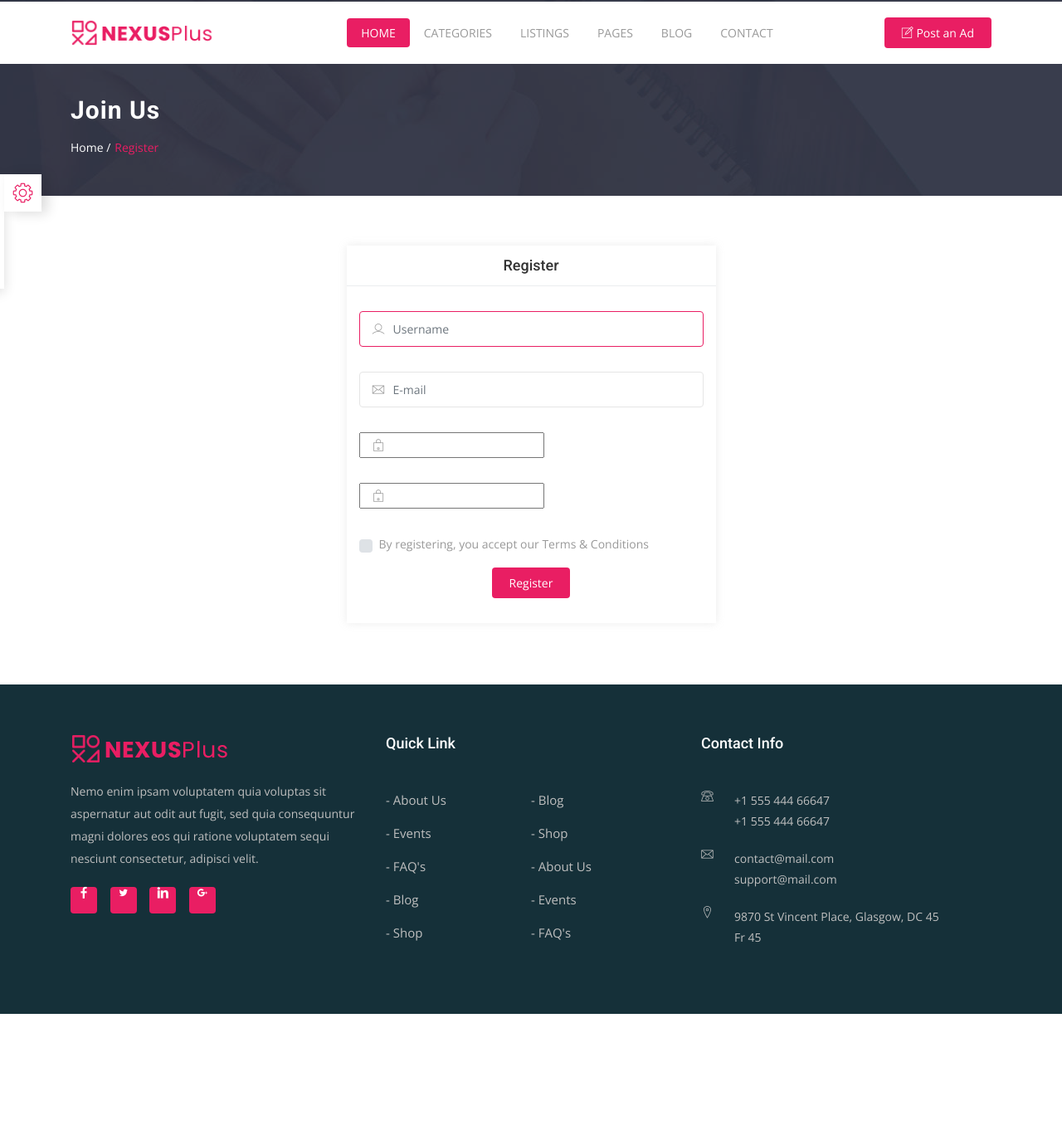
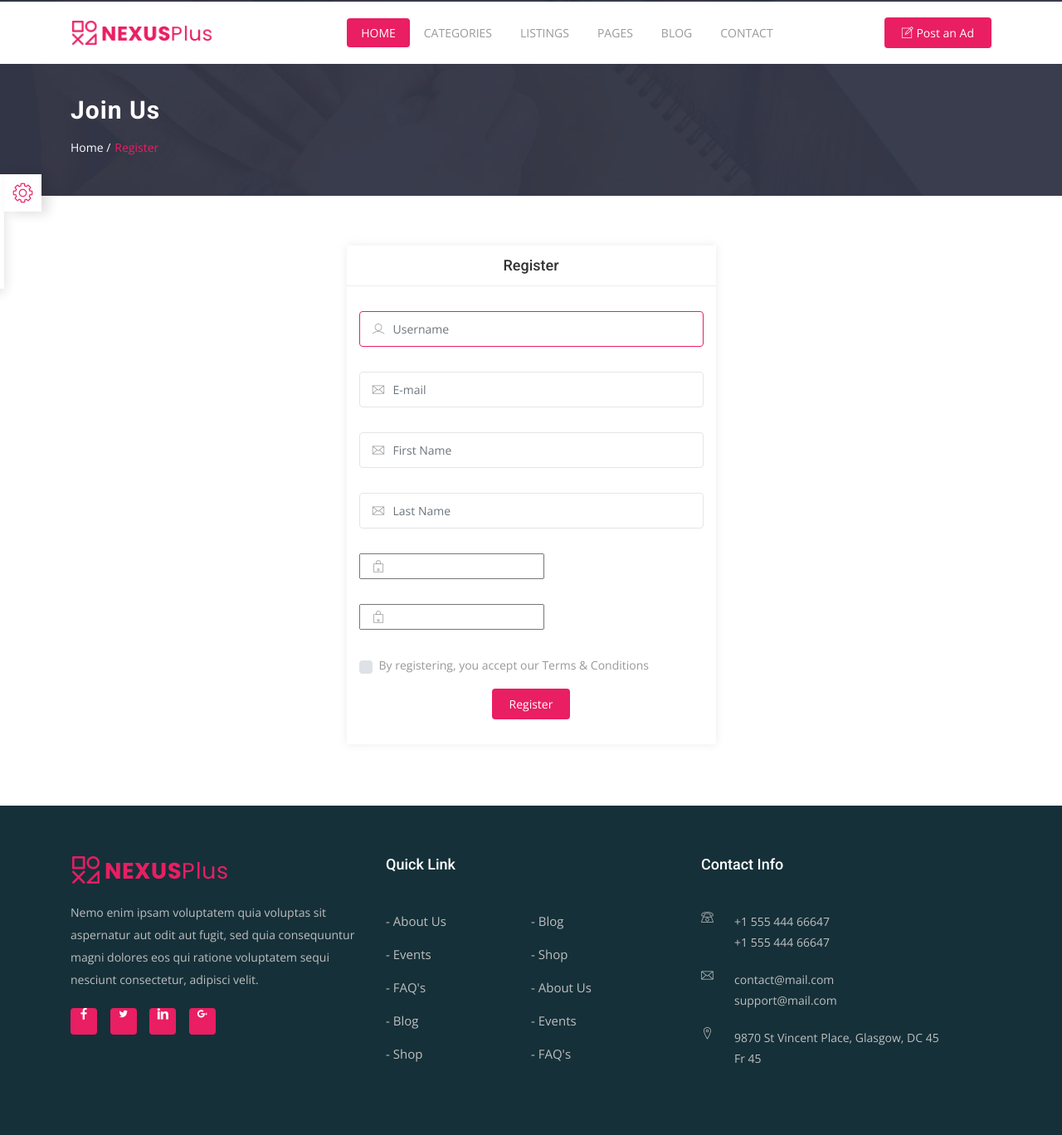
Before and after one commit to fakhriddinkarimov/Landing_Page, a Django app: page /auth/register/ in a window 1280 px wide. Shown: the part 40-1408 px from the top of the page at 83% size. Run offline with Django 3.2, Linux system fonts and the light colour scheme; some libraries are stand-ins or nearby versions; some web fonts are replaced.

Commit message:
Templates & Registration were modified

```diff
--- a/registration/forms.py
+++ b/registration/forms.py
@@ -5,9 +5,11 @@ from django import forms
 class UserForm(UserCreationForm):
 	class Meta:
 		model = User
-		fields = ['username','email','password1','password2']
+		fields = ['username','first_name','last_name','email','password1','password2']
 		widgets = {
 		'username': forms.TextInput(attrs={'placeholder': 'Username','class':'form-control'}),
+		'first_name': forms.TextInput(attrs={'placeholder': 'First Name','class':'form-control'}),
+		'last_name': forms.TextInput(attrs={'placeholder': 'Last Name','class':'form-control'}),
 		'email': forms.TextInput(attrs={'placeholder': 'E-mail','class':'form-control'}),
 		'password1': forms.PasswordInput(attrs={'class': 'form-control', 'placeholder': 'Password'}),
 		'password2': forms.TextInput(attrs={'placeholder': 'Retype password','class':'form-control'}),
--- a/templates/register.html
+++ b/templates/register.html
@@ -38,6 +38,16 @@
 							</div>
 							<div class="form-group">
 								<div class="input-icon">
+									<i class="lni-envelope"></i>{{ form.first_name }}
+								</div>
+							</div>
+							<div class="form-group">
+								<div class="input-icon">
+									<i class="lni-envelope"></i>{{ form.last_name }}
+								</div>
+							</div>
+							<div class="form-group">
+								<div class="input-icon">
 									<i class="lni-lock"></i> {{ form.password1 }}
 								</div>
 							</div>
```
